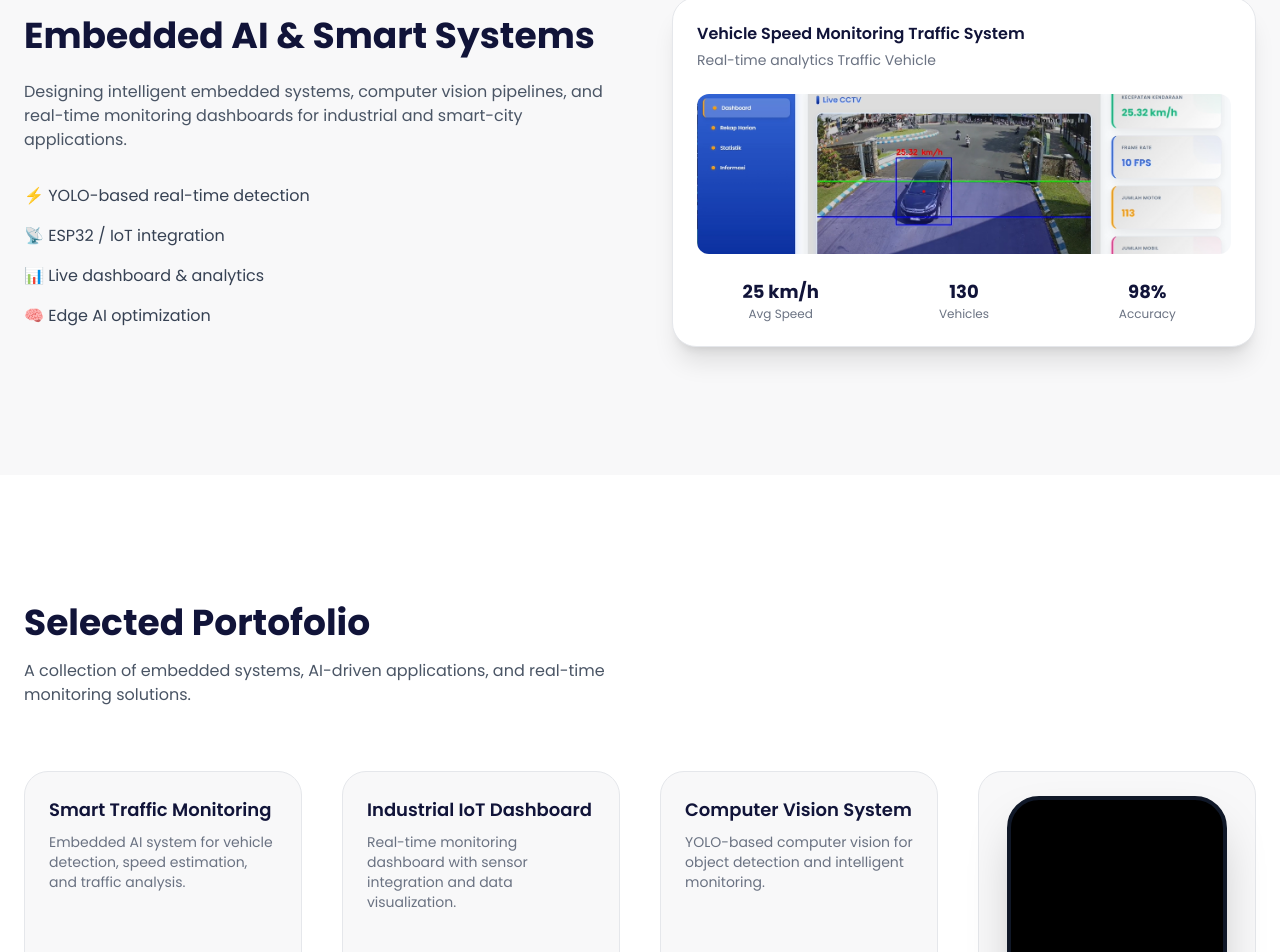
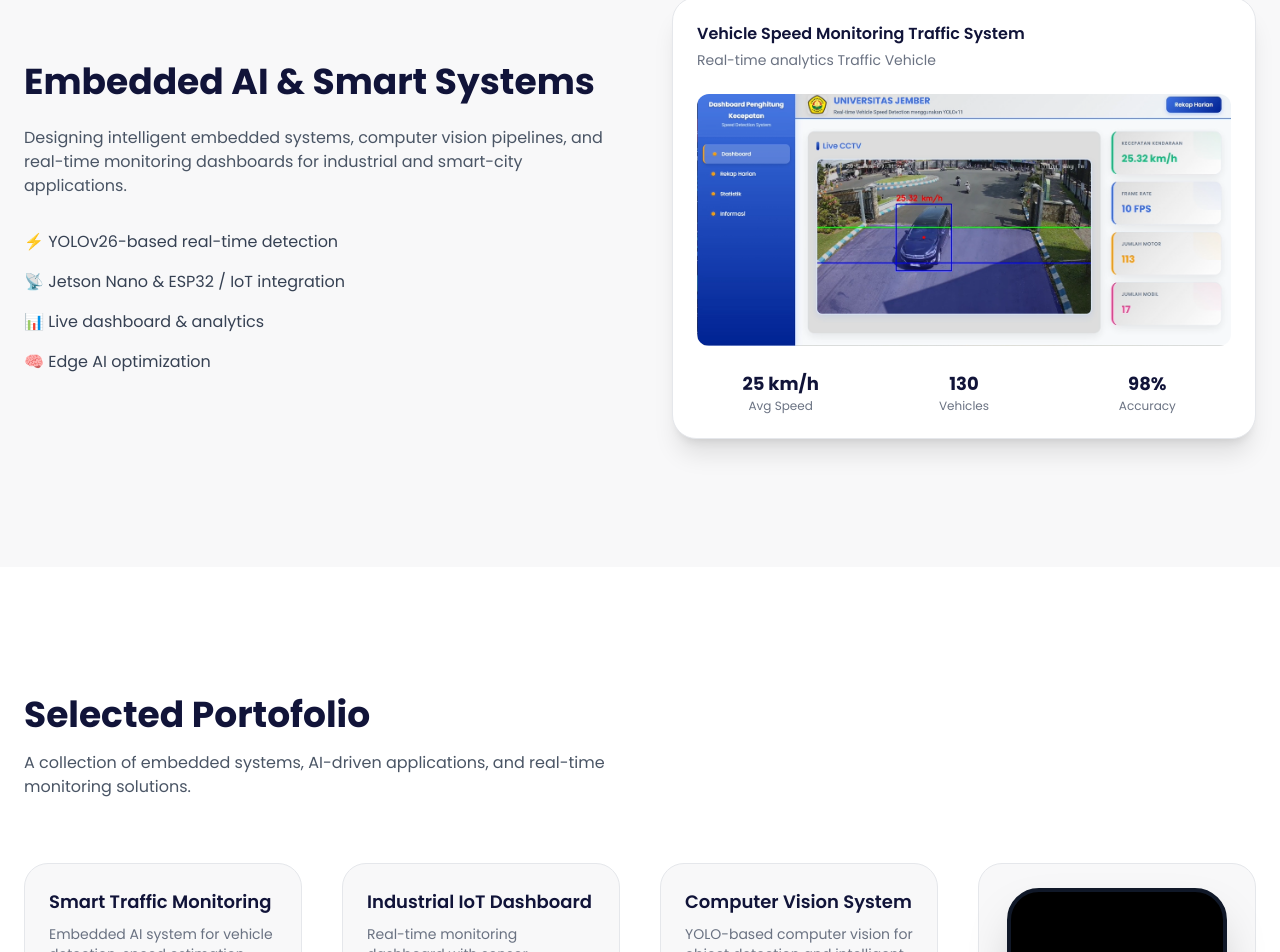
Before and after one commit to putrazxc/putra-gamav1, a React (Vite) app: page / in a window 1280 px wide. Shown: the part 900-1852 px from the top of the page. Built offline with nearby package versions, Linux system fonts and the light colour scheme; grey boxes are pictures that could not be loaded.

Commit message:
update: tambah fitur baru

```diff
--- a/src/components/DashboardMockup.jsx
+++ b/src/components/DashboardMockup.jsx
@@ -16,8 +16,8 @@ const DashboardMockup = () => {
           </p>
 
           <ul className="mt-8 space-y-4 text-gray-700">
-            <li>⚡ YOLO-based real-time detection</li>
-            <li>📡 ESP32 / IoT integration</li>
+            <li>⚡ YOLOv26-based real-time detection</li>
+            <li>📡 Jetson Nano & ESP32 / IoT integration</li>
             <li>📊 Live dashboard & analytics</li>
             <li>🧠 Edge AI optimization</li>
           </ul>
@@ -44,7 +44,7 @@ const DashboardMockup = () => {
               <img
                 src="/assets/traffic-monitoring.png"
                 alt="Traffic Monitoring"
-                className="w-full h-40 object-cover"
+                className="w-full h-full object-cover"
               />
             </div>
 
```
